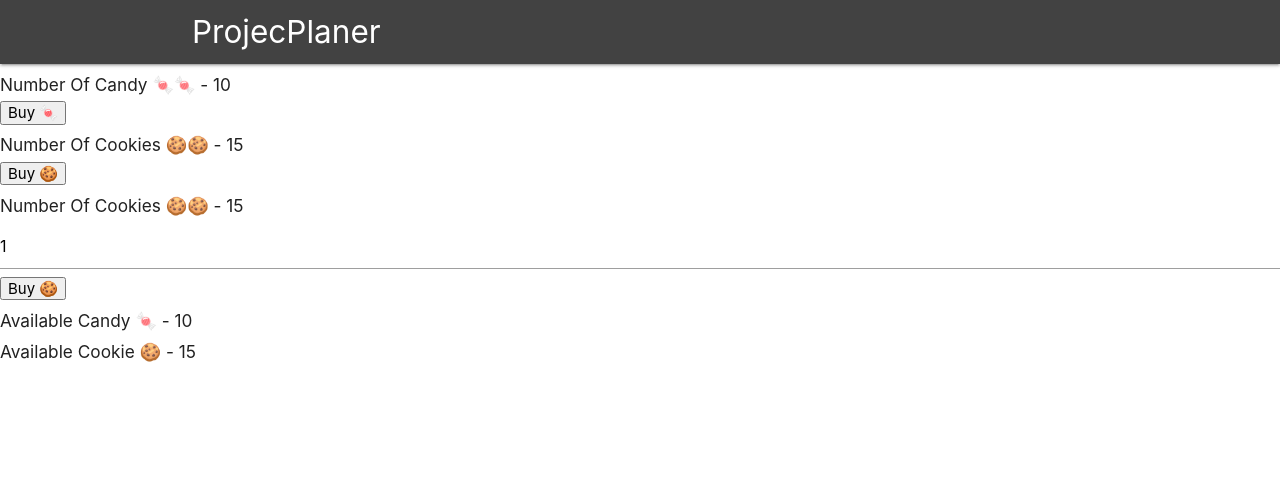
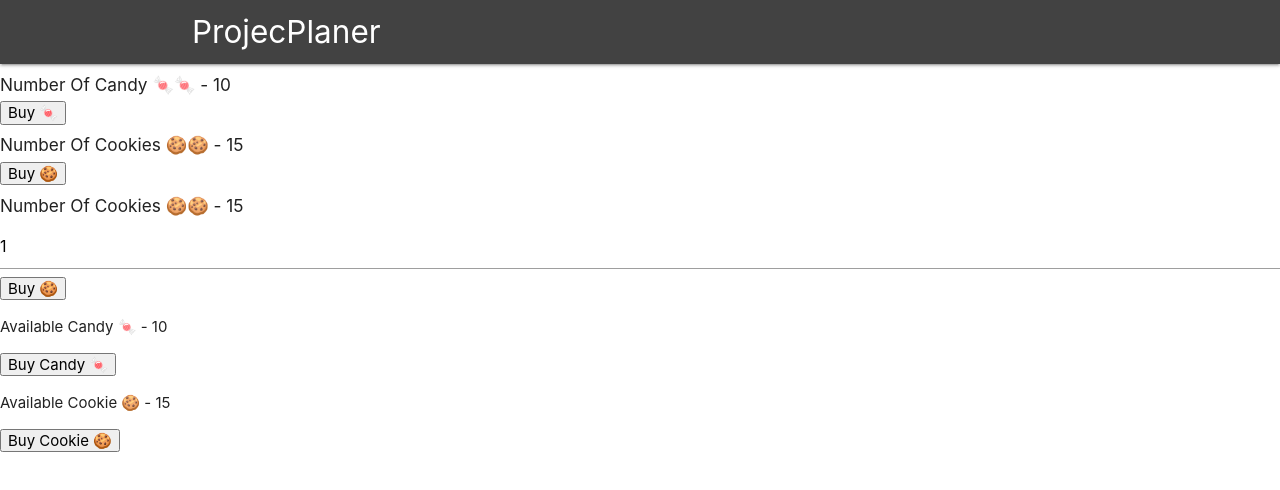
Before and after one commit to DebarunMitra/ProjectManager_UsingReactRedux, a React (Create React App) app in the folder client/: page / in a window 1280 px wide. Shown: the top 490 px of the page. Built offline with nearby package versions, Linux system fonts and the light colour scheme.

Commit message:
mapDispatchToProps ownProps concept

```diff
--- a/client/src/components/layout/OwnPorpsConcept.js
+++ b/client/src/components/layout/OwnPorpsConcept.js
@@ -1,11 +1,12 @@
 import React from 'react'
-import PropTypes from 'prop-types'
 import {connect} from 'react-redux'
+import {buyCookie, buyCandy} from '../../redux'
 
 const OwnPropsConcept = props => {
     return (
       <div>
-        <h6>Available {props.name} - {props.item}</h6>
+        <p>Available {props.name} - {props.item}</p>
+        <button name={props.name} onClick={()=>props.buyItem()}>Buy {props.name}</button>
       </div>
     )
 }
@@ -21,4 +22,12 @@ const mapStateToProps = (state, ownProps) => {
   }
 }
 
-export default connect(mapStateToProps)(OwnPropsConcept)
+const mapDispatchToProps = (dispatch, ownProps) => {
+  const dynamicDispatchFunction = ownProps.candy ? () => dispatch(buyCandy()) : () => dispatch(buyCookie())
+
+  return {
+    buyItem: dynamicDispatchFunction
+  }
+}
+
+export default connect(mapStateToProps, mapDispatchToProps)(OwnPropsConcept)
```
